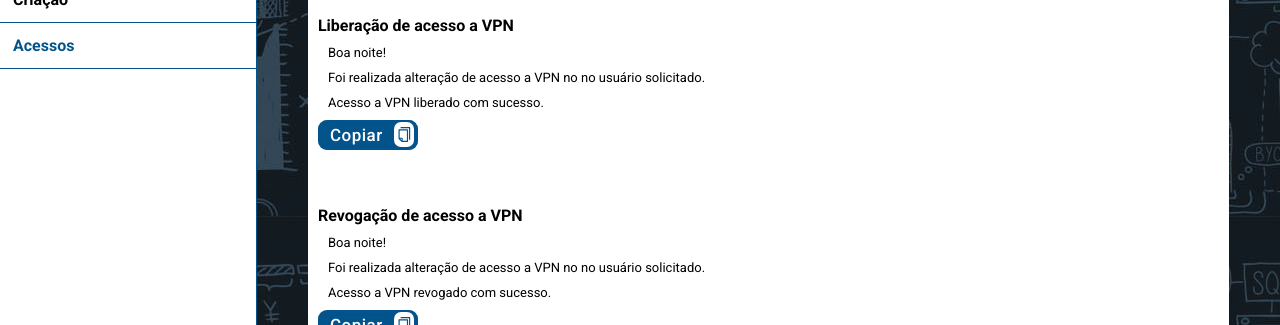
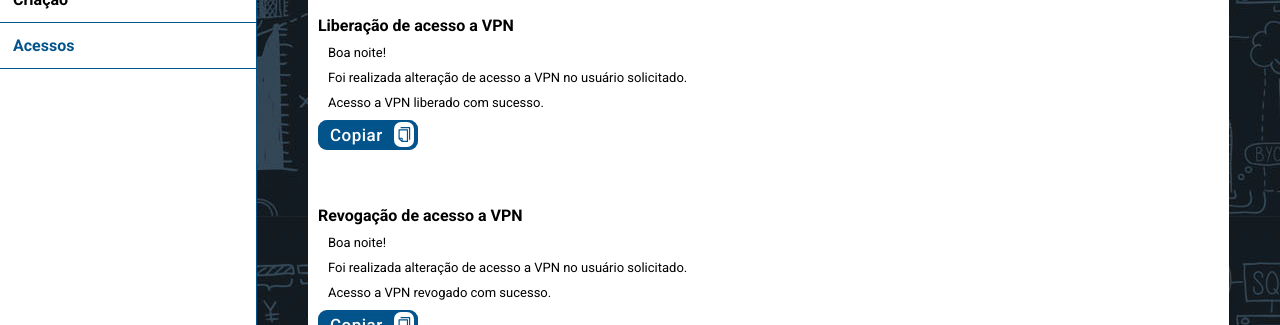
Before and after one commit to BVictorsk/cpt_utils, a React (Vite) app: page /gruposDeAcesso in a window 1280 px wide. Shown: the part 134-459 px from the top of the page. Built offline with nearby package versions, Linux system fonts and the light colour scheme.

Commit message:
added text corrections

```diff
--- a/src/components/Tabs/Access/AGTab.jsx
+++ b/src/components/Tabs/Access/AGTab.jsx
@@ -102,13 +102,13 @@ const AGTab = () => {
   //tentativa de contato sem sucesso
   const vpnl =  `${greetings}!
 
-Foi realizada alteração de acesso a VPN no no usuário solicitado.
+Foi realizada alteração de acesso a VPN no usuário solicitado.
 
 Acesso a VPN liberado com sucesso.`;
 
   const vpnr =  `${greetings}!
 
-Foi realizada alteração de acesso a VPN no no usuário solicitado.
+Foi realizada alteração de acesso a VPN no usuário solicitado.
 
 Acesso a VPN revogado com sucesso.`;
 
@@ -151,14 +151,14 @@ Em caso de erro ou duvida, favor entrar em contato com Helpdesk: ${contato}`;
       <AccessContent>
         <h3>Liberação de acesso a VPN</h3>
         <p>{greetings}!</p>
-        <p>Foi realizada alteração de acesso a VPN no no usuário solicitado.</p>
+        <p>Foi realizada alteração de acesso a VPN no usuário solicitado.</p>
         <p>Acesso a VPN liberado com sucesso.</p>
         <CopyButton text={vpnl}/>
       </AccessContent>
       <AccessContent>
         <h3>Revogação de acesso a VPN</h3>
         <p>{greetings}!</p>
-        <p>Foi realizada alteração de acesso a VPN no no usuário solicitado.</p>
+        <p>Foi realizada alteração de acesso a VPN no usuário solicitado.</p>
         <p>Acesso a VPN revogado com sucesso.</p>
         <CopyButton text={vpnr}/>
       </AccessContent>
```
